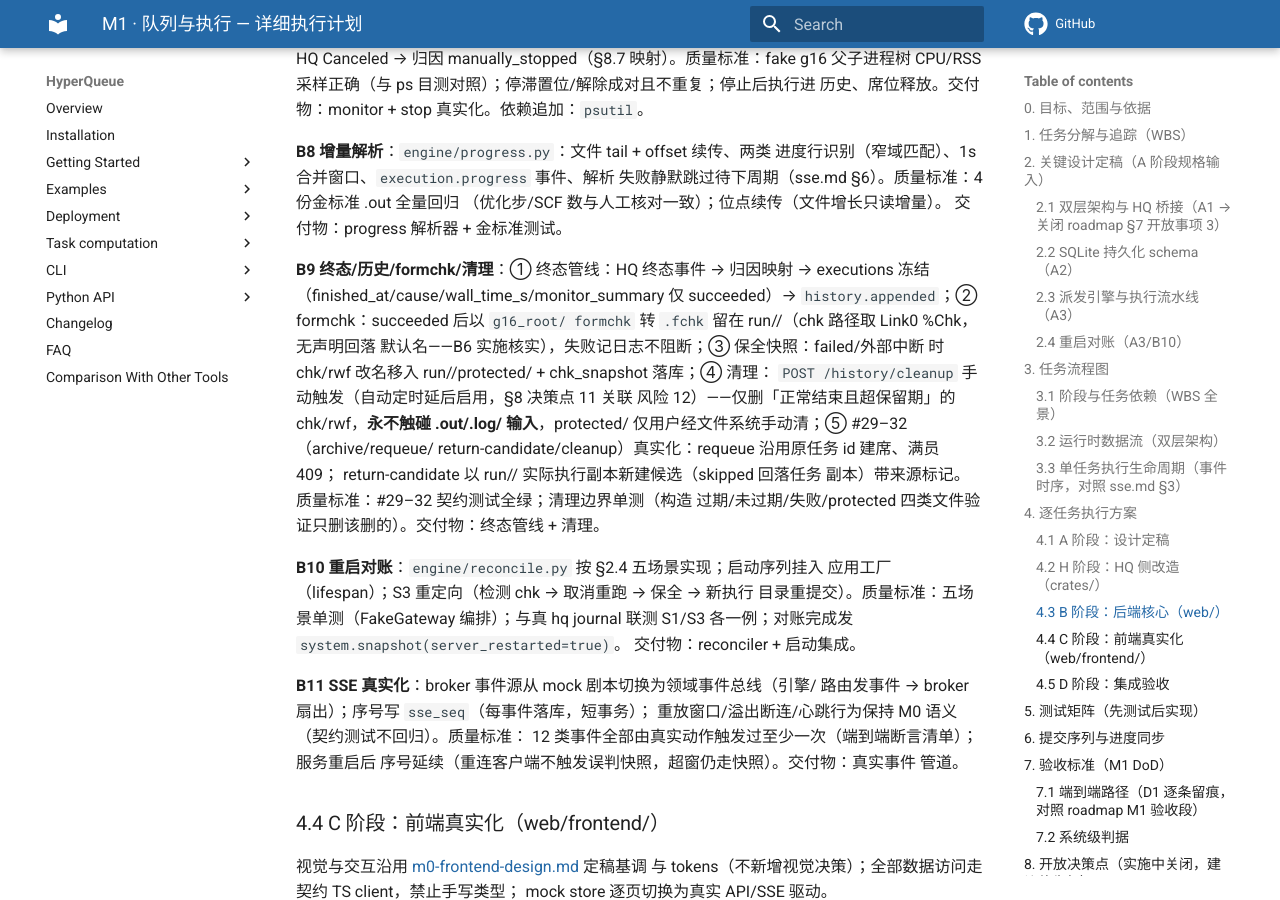
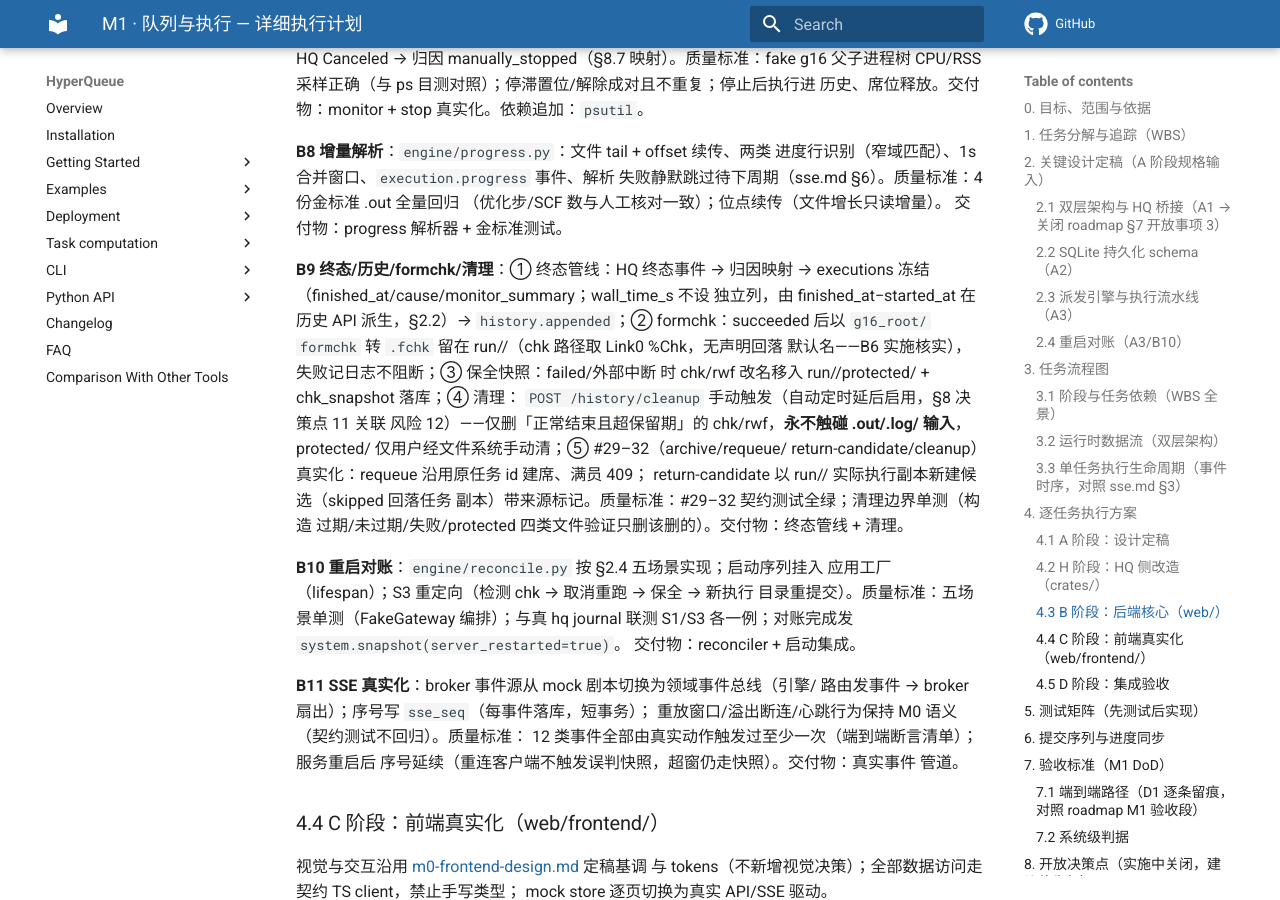
Before and after one commit to baizhancaiji/gauforge, an MkDocs documentation site: the page built from docs/plans/m1-plan.md, in a window 1280 px wide and 900 px high, scrolled down 17532 px. Built offline with MkDocs 1.6.1 and Material for MkDocs 9.7.7, drawn with Linux system fonts in a browser that asks for light colours; comment, search, counter and statistics services are not loaded; the version menu is left out.

Commit message:
docs(plans): 对齐 wall_time_s 说明与存储实现
- B9 终态管线说明改为「wall_time_s 不设独立列，由 finished_at−started_at 在历史 API 派生（§2.2）」
- 消除计划正文与 §2.2 DDL 草案的内部不一致（文档先行原则）

```diff
--- a/docs/plans/m1-plan.md
+++ b/docs/plans/m1-plan.md
@@ -604,8 +604,9 @@ manually_stopped（§8.7 映射）。质量标准：fake g16 父子进程树 CPU
 交付物：progress 解析器 + 金标准测试。
 
 **B9 终态/历史/formchk/清理**：① 终态管线：HQ 终态事件 → 归因映射 →
-executions 冻结（finished_at/cause/wall_time_s/monitor_summary 仅
-succeeded）→ `history.appended`；② formchk：succeeded 后以 `g16_root/
+executions 冻结（finished_at/cause/monitor_summary；wall_time_s 不设
+独立列，由 finished_at−started_at 在历史 API 派生，§2.2）→
+`history.appended`；② formchk：succeeded 后以 `g16_root/
 formchk` 转 `.fchk` 留在 run/<id>/（chk 路径取 Link0 %Chk，无声明回落
 默认名——B6 实施核实），失败记日志不阻断；③ 保全快照：failed/外部中断
 时 chk/rwf 改名移入 run/<id>/protected/ + chk_snapshot 落库；④ 清理：
```
